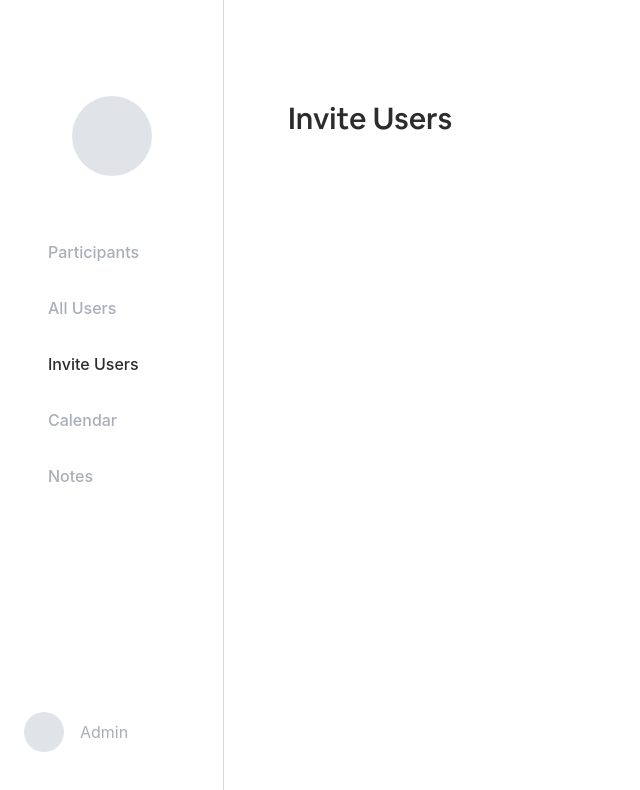
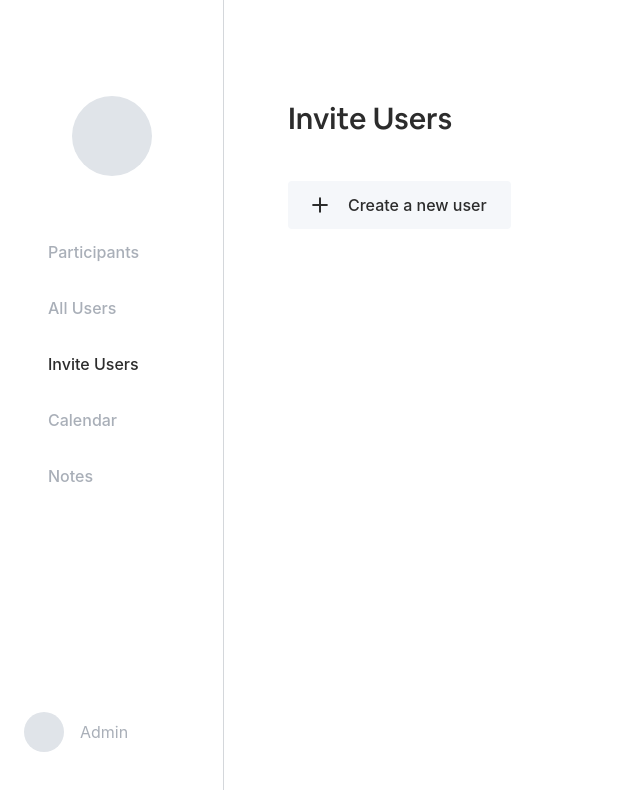
Before and after one commit to calblueprint/ogsc, a Next.js app: page /admin/invite in a window 1280 px wide. Shown: the top 790 px of the page, without its empty margins (0-640 px from the left). Built offline with nearby package versions, Linux system fonts and the light colour scheme; no server answers.

Commit message:
Add button component and use in admin invite page

```diff
--- /dev/null
+++ b/components/Button.tsx
@@ -0,0 +1,36 @@
+import Icon, { IconType } from "./Icon";
+
+type Props = React.PropsWithChildren<{
+  className?: string;
+  iconType?: IconType;
+  onClick?: React.MouseEventHandler;
+  pill?: boolean;
+}>;
+
+const Button: React.FC<Props> = ({
+  children,
+  className = "",
+  iconType,
+  onClick,
+  pill,
+}) => {
+  return (
+    <button
+      className={`bg-button flex items-center px-6 py-3 font-medium ${
+        pill ? "rounded-full" : "rounded"
+      } ${className}`}
+      onClick={onClick}
+      type="button"
+    >
+      {iconType && (
+        <Icon
+          className="fill-current stroke-current h-4 mr-5"
+          type={iconType}
+        />
+      )}
+      {children}
+    </button>
+  );
+};
+
+export default Button;
--- a/components/Icon.tsx
+++ b/components/Icon.tsx
@@ -42,7 +42,7 @@ const IconSvgs: Record<IconType, React.ReactElement> = {
 };
 
 type Props = {
-  className: string;
+  className?: string;
   type: IconType;
 };
 
--- a/pages/admin/invite.tsx
+++ b/pages/admin/invite.tsx
@@ -1,3 +1,4 @@
+import Button from "components/Button";
 import DashboardLayout from "components/DashboardLayout";
 import React from "react";
 
@@ -5,7 +6,10 @@ const AdminInvitePage: React.FC = () => {
   return (
     <DashboardLayout>
       <div className="mx-16 mt-24">
-        <h1 className="text-3xl font-display font-medium">Invite Users</h1>
+        <h1 className="text-3xl font-display font-medium mb-10">
+          Invite Users
+        </h1>
+        <Button iconType="plus">Create a new user</Button>
       </div>
     </DashboardLayout>
   );
```
